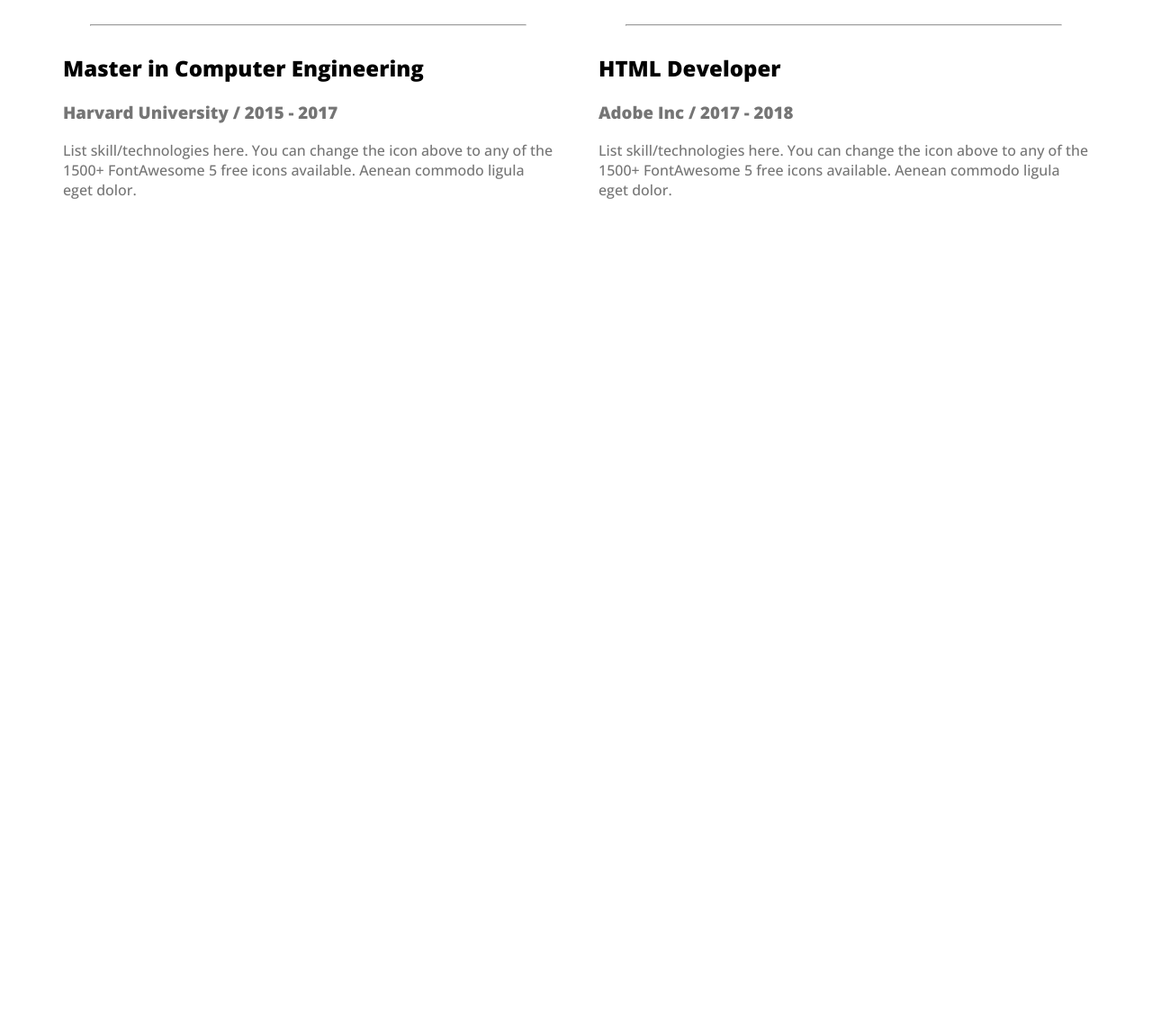
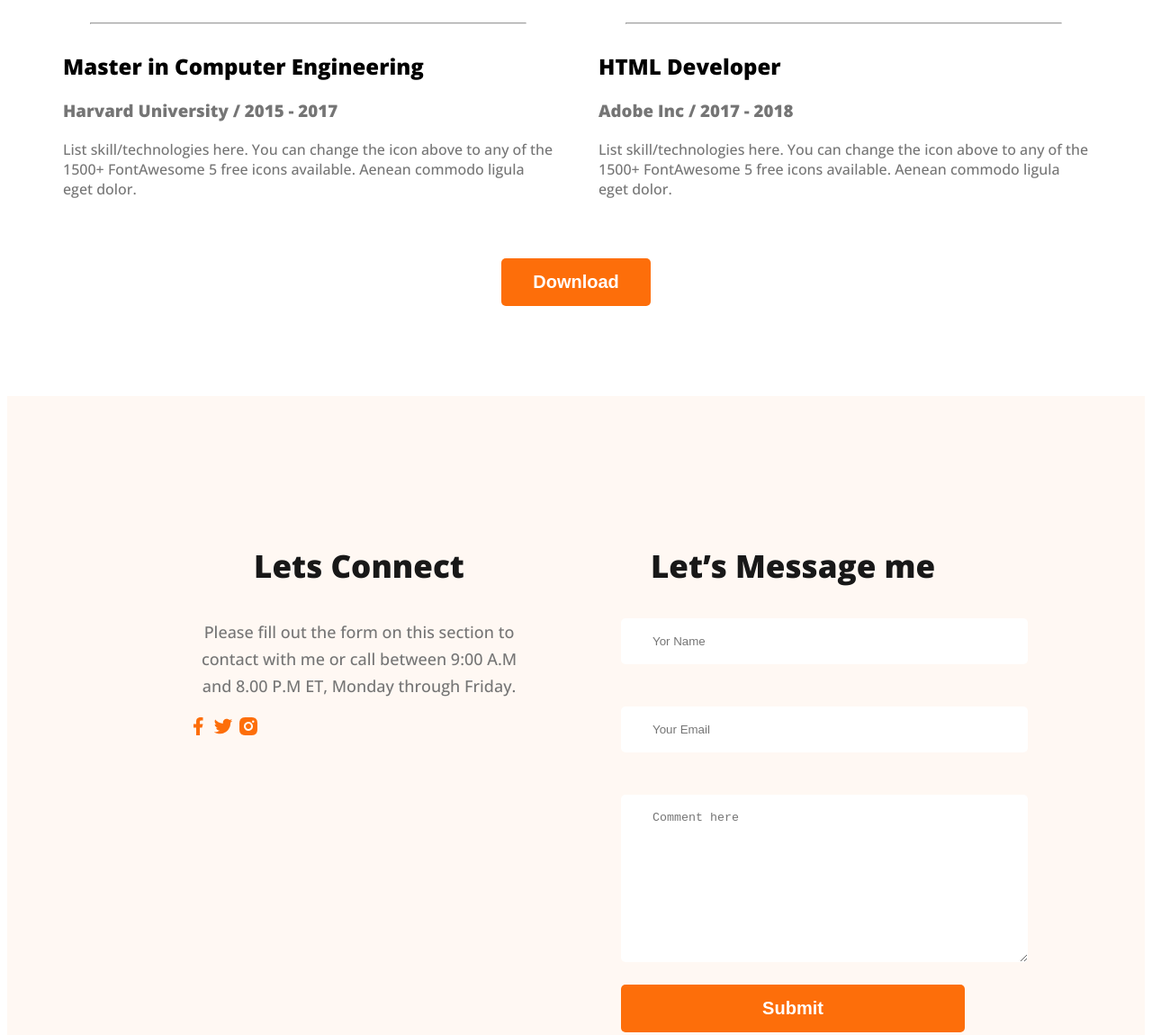
Before and after one commit to PeyalHasan/webdeveloper-portfoio, a plain HTML site: page index.html in a window 1280 px wide. Shown: the part 2720-3870 px from the top of the page at 90% size. Before the commit the page ends 2966 px from the top, so only its background shows below. Drawn offline with nearby package versions, Linux system fonts and the light colour scheme.

Commit message:
done footer

```diff
--- a/index.html
+++ b/index.html
@@ -132,10 +132,31 @@
                     to any of the 1500+ FontAwesome 5 free icons available. Aenean commodo ligula eget dolor.</p>
             </div>
            </div>
-
-        </div>
+           </div>
+           <div class="download-cv">
+            <button class="btn-primary">Download</button>
+           </div>
     </section>
     </main>
-    <footer></footer>
+    <footer>
+        <div class="footer-column">
+            <h3 class="section-title">Lets Connect</h3>
+            <p class="section-description">Please fill out the form on this section to contact with me or call between 9:00 A.M and 8.00 P.M ET, Monday through Friday.</p>
+            <div class="social-link">
+              <a href=""><img src="images/icons/facebook.png" alt=""></a>
+              <a><img src="images/icons/twitter.png" alt=""></a>
+              <a><img src="images/icons/insta.png" alt=""></a>
+            </div>
+        </div>
+        <div class="footer-column">
+            <h3 class="section-title">Let’s Message me</h3>
+            <form class="contact" action="">
+                <input type="text" name="text" id="text" placeholder="Yor Name"><br>
+                <input type="text" name="email" id="" placeholder="Your Email"><br>
+                <textarea name="text" id="" cols="30" rows="10">Comment here</textarea>
+                <input  class="btn-primary" type="submit" value="Submit">
+            </form>
+        </div>
+    </footer>
 </body>
 </html>
--- a/styles/portfolio.css
+++ b/styles/portfolio.css
@@ -154,7 +154,42 @@ font-weight: 700;
     color: #474747;
     font-size: 25px;
     font-weight: 700;
+    margin-bottom: 10px;
 }
 .resume-container hr{
     margin:30px ;
 }
+.resume-item-institute{
+    margin-bottom: 20px;
+    margin-bottom: o;
+}
+.download-cv{
+    text-align: center;
+    margin-top: 50px;
+}
+footer{
+    background-color: #FFF8F3;
+    display: flex;
+    padding: 130px 200px;
+    margin-top: 100px;
+    gap: 100px;
+}
+.footer-column{
+    width: 50%;
+}
+.contact input[type="text"],textarea{
+    display: block;
+    margin-bottom: 25px;
+    padding: 18px 35px;
+    color:  #757575;
+    border-radius: 5px;
+    background-color: #FFF;
+    border: 0;
+
+}
+.contact input,textarea{
+    width: 100%;
+}
+.social-link{
+   gap: 40px;
+}
```
